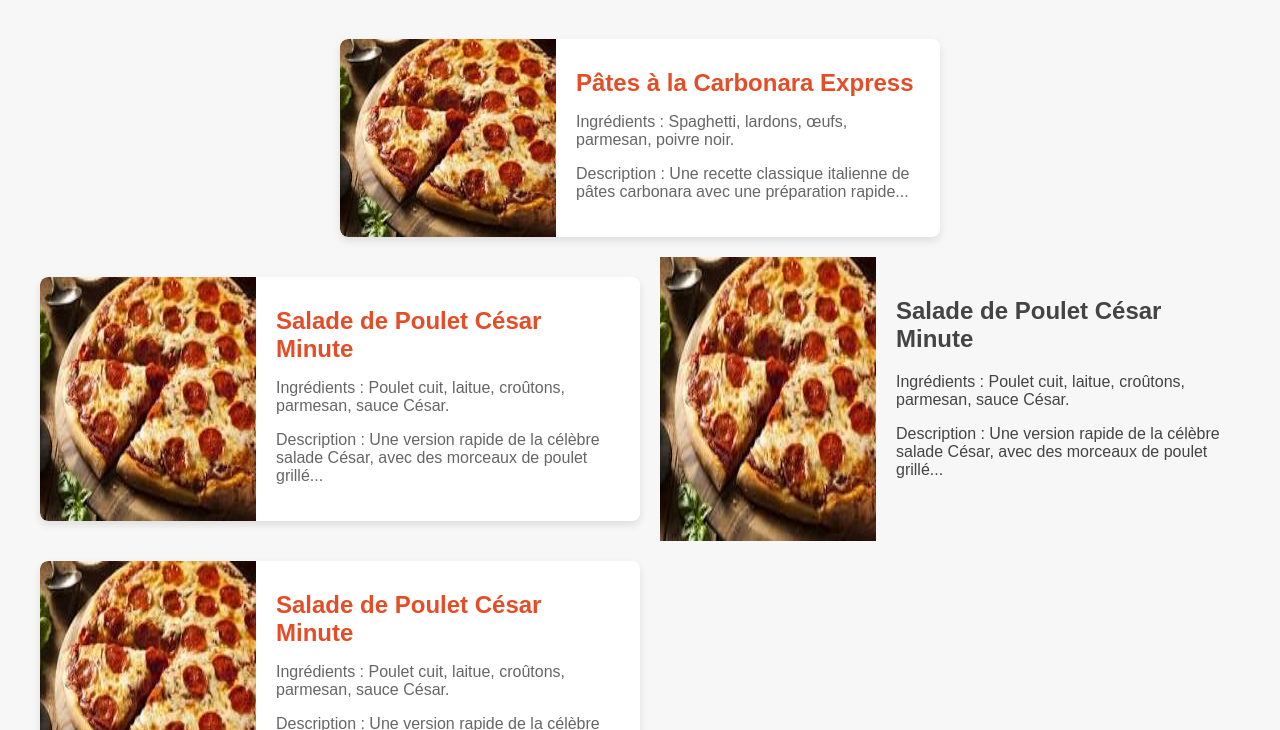
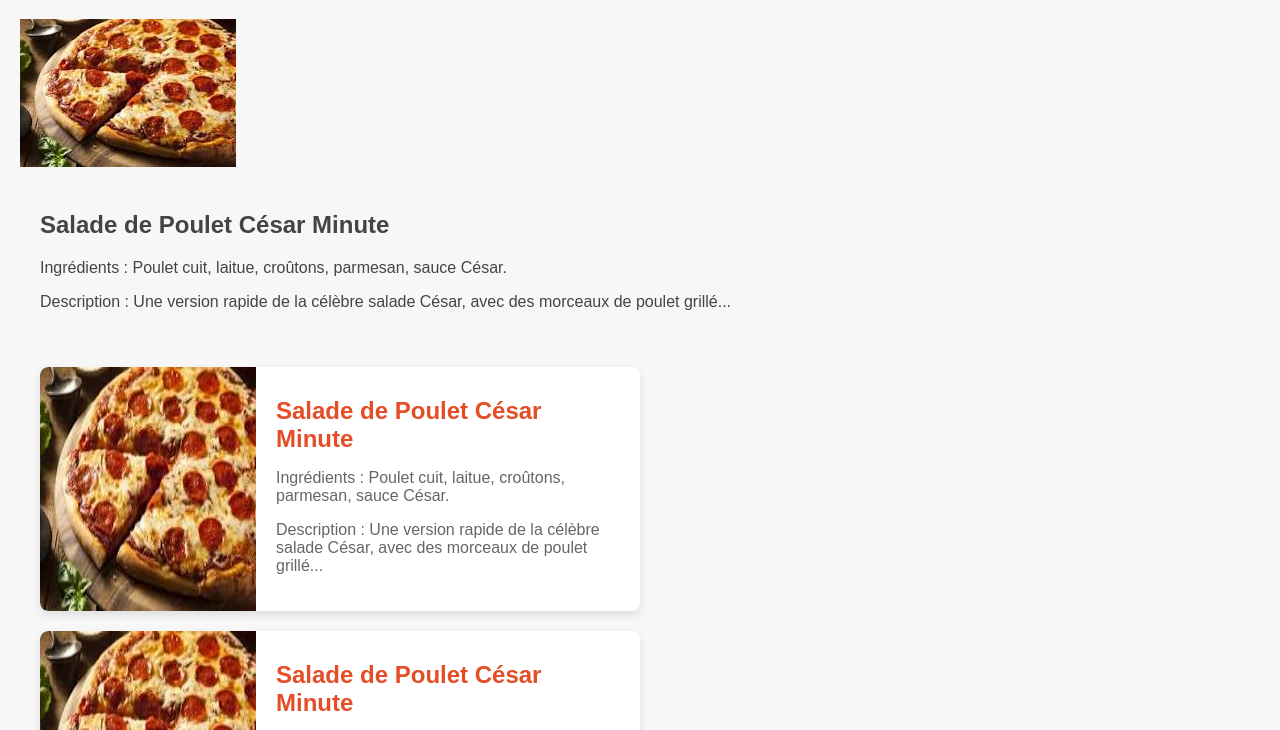
Before and after one commit to hicham-2/ChefRetard, a plain HTML site: page index.html in a window 1280 px wide. Shown: the part 61-791 px from the top of the page. Drawn offline with Linux system fonts and the light colour scheme.

Commit message:
Update index.html

```diff
--- a/index.html
+++ b/index.html
@@ -21,6 +21,7 @@
             display: flex;
             flex-wrap: wrap;
             justify-content: space-around;
+
         }
 
         .dish {
@@ -66,25 +67,7 @@
 
     <div class="dish-container">
 
-        <div class="dish">
-            <img src="pizza.jpeg" alt="Pâtes à la Carbonara">
-            <div class="dish-content">
-                <h2>Pâtes à la Carbonara Express</h2>
-                <p>Ingrédients : Spaghetti, lardons, œufs, parmesan, poivre noir.</p>
-                <p>Description : Une recette classique italienne de pâtes carbonara avec une préparation rapide...</p>
-            </div>
-        </div>
 
-        <!-- Répétez la structure ci-dessus pour chaque plat -->
-        <!-- N'oubliez pas de mettre le bon lien d'image pour chaque plat -->
-
-        <div class="dish">
-            <img src="pizza.jpeg" alt="Salade de Poulet César Minute">
-            <div class="dish-content">
-                <h2>Salade de Poulet César Minute</h2>
-                <p>Ingrédients : Poulet cuit, laitue, croûtons, parmesan, sauce César.</p>
-                <p>Description : Une version rapide de la célèbre salade César, avec des morceaux de poulet grillé...</p>
-            </div>
         </div
             <div class="dish">
             <img src="pizza.jpeg" alt="Salade de Poulet César Minute">
```
